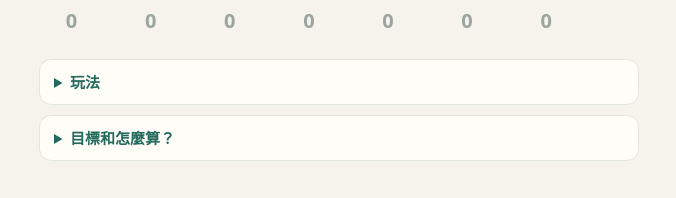
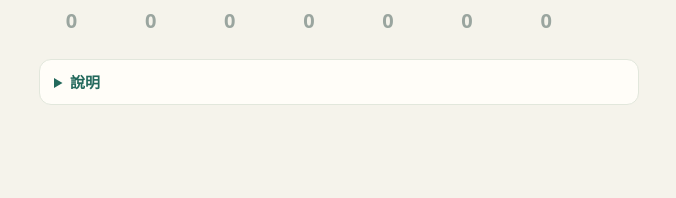
Before and after one commit to glennfriend/online-study-public, a plain HTML site: page math/2026-11-28-magic-square.html in a window 1280 px wide. Shown: the part 728-926 px from the top of the page, without its empty margins (301-977 px from the left). After the commit the page ends 873 px from the top, so only its background shows below. Drawn offline with Linux system fonts and the light colour scheme.

Commit message:
Merge magic square help sections into one collapsible
Co-Authored-By: Claude Opus 5.5 <noreply@anthropic.com>

```diff
--- a/math/2026-11-28-magic-square.html
+++ b/math/2026-11-28-magic-square.html
@@ -75,7 +75,7 @@
     .mode-fill .cell:not(.filled):hover::before { content: attr(data-next); color: #23695c66; }
 
     details { max-width: 600px; margin: 18px auto 0; padding: 10px 14px; border: 1px solid var(--line); border-radius: 12px; background: var(--paper); font-size: 15px; }
-    details + details { margin-top: 10px; }
+    details h2 { margin: 14px 0 4px; font-size: 1rem; color: var(--green); }
     summary { cursor: pointer; font-weight: 700; color: var(--green); }
     details p, details ul { margin: 8px 0; }
     details ul { padding-left: 1.3em; }
@@ -126,7 +126,7 @@
     </div>
 
     <details>
-      <summary>玩法</summary>
+      <summary>說明</summary>
       <ul>
         <li><b>填數字</b>：點空格就會填入「下一個數字」，從 1 開始往上數。中間清掉的數字會先補回來，例如填了 1～7 再清掉 3，下一格會先填 3，再接著填 8。</li>
         <li><b>交換</b>：先點一個數字，再點另一格，兩格就會對調；第二下點空格就是把數字搬過去。再點同一格可以取消。</li>
@@ -135,10 +135,7 @@
         <li><b>顏色</b>：數字依大小分組上色，例如 3×3 時 1～3、4～6、7～9 各一種顏色。一列如果都是同一色（都是小數字或都是大數字），總和一定不對。</li>
         <li>全部填完、每一列每一行都對時，外框會變綠色。</li>
       </ul>
-    </details>
-
-    <details>
-      <summary>目標和怎麼算？</summary>
+      <h2>目標和怎麼算？</h2>
       <p>1 到 n² 全部加起來是 n²(n²+1)/2，平均分給 n 列，每一列就是：</p>
       <p><span class="formula">n(n² + 1) / 2</span></p>
       <table class="targets">
```
